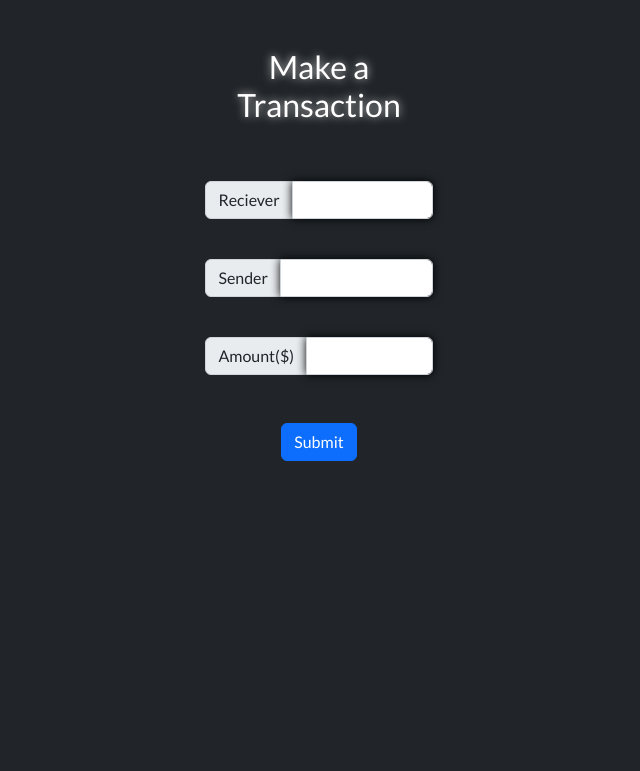
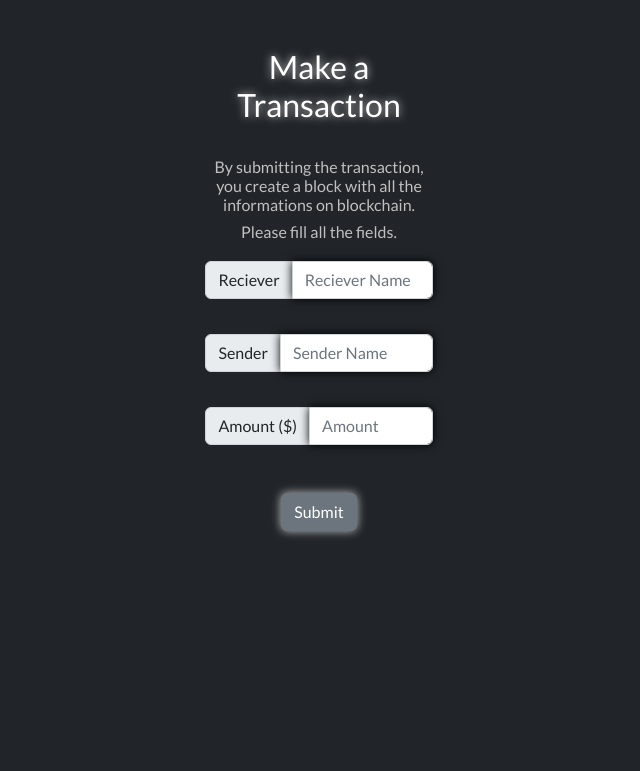
Before and after one commit to hawshemi/Blockchain, a Flask app: page /send in a window 1280 px wide. Shown: the part 112-883 px from the top of the page, without its empty margins (321-961 px from the left). Run offline with Flask 2, Linux system fonts and the light colour scheme; a user stored in the database is signed in; some libraries are stand-ins or nearby versions.

Commit message:
Update send.html

```diff
--- a/templates/send.html
+++ b/templates/send.html
@@ -10,25 +10,27 @@
         <div class="row">
             <div class="mx-auto">
                 <h2>Make a Transaction</h2>
+                <h6>By submitting the transaction, you create a block with all the informations on blockchain.</h6>
+                <h6>Please fill all the fields.
                 <form action="/send" method="post">
                     <label for="reciever" class="form-label"></label>
                     <div class="input-group mb-3">
                         <span class="input-group-text" id="basic-addon3">Reciever</span>
-                        <input type="text" class="form-control" id="reciever" aria-describedby="basic-addon3" required name="reciever">
+                        <input type="text" class="form-control" id="reciever" aria-describedby="basic-addon3" required placeholder="Reciever Name" name="reciever">
                     </div>
 
                     <label for="sender" class="form-label"></label>
                     <div class="input-group mb-3">
                         <span class="input-group-text" id="basic-addon3">Sender</span>
-                        <input type="text" class="form-control" id="sender" aria-describedby="basic-addon3" required name="sender">
+                        <input type="text" class="form-control" id="sender" aria-describedby="basic-addon3" required placeholder="Sender Name" name="sender">
                     </div>
 
                     <label for="amount" class="form-label"></label>
                     <div class="input-group mb-3">
-                        <span class="input-group-text" id="basic-addon3">Amount($)</span>
-                        <input type="number" class="form-control" id="amount" aria-describedby="basic-addon3" required name="amount">
+                        <span class="input-group-text" id="basic-addon3">Amount ($)</span>
+                        <input type="number" class="form-control" id="amount" aria-describedby="basic-addon3" required placeholder="Amount" name="amount">
                     </div>
-                    <button class="btn btn-primary">Submit</button>
+                    <button class="btn btn-secondary">Submit</button>
                 </form>
             </div>
         </div>
```
